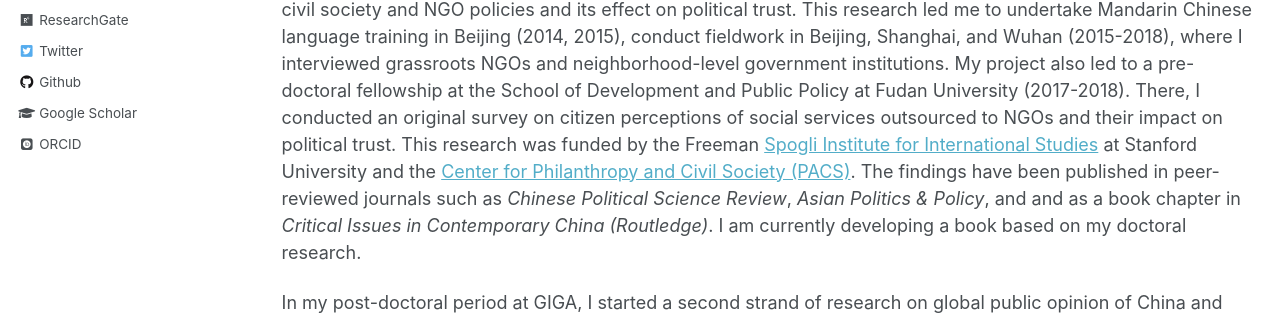
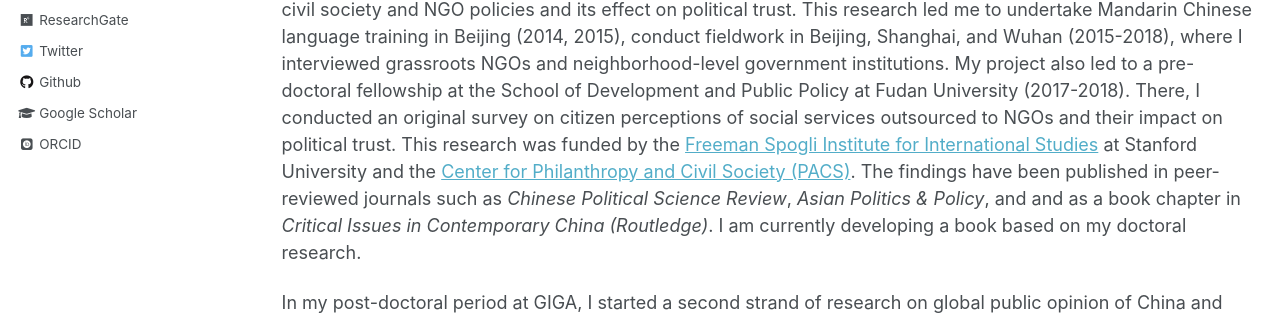
Before and after one commit to ehsong/ehsong.github.io, a Jekyll site: the page built from _pages/research.md, in a window 1280 px wide and 1344 px high. Shown: the part 381-701 px from the top of the window. Built offline with Jekyll 4.4.1, drawn with Linux system fonts in a browser that asks for light colours; some web fonts are replaced; some of the changed text lies outside the part shown.

Commit message:
Update research.md

```diff
--- a/_pages/research.md
+++ b/_pages/research.md
@@ -8,7 +8,7 @@
 {% include base_path %}
 My research centers on civil society and NGO policies in China, public attitudes towards China, China's foreign policy and international relations in Asia-Pacific. My other research area is authoritarianism and personalization of power. I have experience using a wide variety of methods including fieldwork, surveys, statistical analyses, and text analyses. More recently, I am using computational methods to collect data and applying text mining to uncover discourse and narratives, as well as quantitative analysis of survey data and survey experiments to gauage micro-level causal effects.
 
-During my doctoral studies at Stanford, I investigated NGO-state relations in China, focusing on the evolution of civil society and NGO policies and its effect on political trust. This research led me to undertake Mandarin Chinese language training in Beijing (2014, 2015), conduct fieldwork in Beijing, Shanghai, and Wuhan (2015-2018), where I interviewed grassroots NGOs and neighborhood-level government institutions. My project also led to a pre-doctoral fellowship at the School of Development and Public Policy at Fudan University (2017-2018). There, I conducted an original survey on citizen perceptions of social services outsourced to NGOs and their impact on political trust. This research was funded by the Freeman [Spogli Institute for International Studies](https://fsi.stanford.edu/) at Stanford University and the [Center for Philanthropy and Civil Society (PACS)](https://pacscenter.stanford.edu/). The findings have been published in peer-reviewed journals such as *Chinese Political Science Review*, *Asian Politics & Policy*, and and as a book chapter in *Critical Issues in Contemporary China (Routledge)*. I am currently developing a book based on my doctoral research.
+During my doctoral studies at Stanford, I investigated NGO-state relations in China, focusing on the evolution of civil society and NGO policies and its effect on political trust. This research led me to undertake Mandarin Chinese language training in Beijing (2014, 2015), conduct fieldwork in Beijing, Shanghai, and Wuhan (2015-2018), where I interviewed grassroots NGOs and neighborhood-level government institutions. My project also led to a pre-doctoral fellowship at the School of Development and Public Policy at Fudan University (2017-2018). There, I conducted an original survey on citizen perceptions of social services outsourced to NGOs and their impact on political trust. This research was funded by the [Freeman Spogli Institute for International Studies](https://fsi.stanford.edu/) at Stanford University and the [Center for Philanthropy and Civil Society (PACS)](https://pacscenter.stanford.edu/). The findings have been published in peer-reviewed journals such as *Chinese Political Science Review*, *Asian Politics & Policy*, and and as a book chapter in *Critical Issues in Contemporary China (Routledge)*. I am currently developing a book based on my doctoral research.
 
 In my post-doctoral period at GIGA, I started a second strand of research on global public opinion of China and China's foreign policy in the Asia-Pacific. This research draws from works that examine intersection between public opinion, media, and foreign policy. My findings have been published or are forthcoming in peer-reviewed journals such as *Asian Survey*, *Asian Perspective*, the *Journal of Chinese Political Science*, and *Australian Journal of International Affairs*.
 
@@ -61,7 +61,7 @@
 
 # Book Chapters
 
-<details style="display:inline"><summary>Qiaoan, Runya and Esther E. Song. 2024. <a href="https://www.taylorfrancis.com/chapters/edit/10.4324/9781003227014-4/state-civil-society-relations-china-hu-jintao-xi-jinping-runya-qiaoan-esther-song?context=ubx&refId=457ddd66-47a6-4d74-8d98-0df445118c89" target="blank_">“Changes in State-Civil Society Relations in China during Hu and Xi.” </a>In Czeslaw Tubilewicz (Eds.), <em>Critical Issues in Contemporary China</em>. Routledge.</summary><br><p>This chapter traces Chinese official discourse and regulatory frameworks concerning civil society, scrutinizing their impact on the evolution of the Chinese third sector and their broader implications for China’s governance. The analysis unfolds over two distinct eras – the Hu Era (2002–2012) and the Xi Era (2013–present) – delving into how the Party-state strategically shapes the narrative and policies of civil society. The chapter incorporates a qualitative narrative analysis of Party publications and state documents and an examination of empirical case studies. The chapter not only sheds light on the adaptation of the Party-state to maintain control over the growing third sector but also unveils the nuanced interplay between official discourse and political practice. It also offers insights into the potential trajectory of China’s future civil society governance.</p></details><br>
+<details style="display:inline"><summary>Qiaoan, Runya and Esther E. Song. 2024. <a href="https://www.taylorfrancis.com/chapters/edit/10.4324/9781003227014-4/state-civil-society-relations-china-hu-jintao-xi-jinping-runya-qiaoan-esther-song?context=ubx&refId=457ddd66-47a6-4d74-8d98-0df445118c89" target="blank_">“Changes in State-Civil Society Relations in China during Hu and Xi.” </a>In Czeslaw Tubilewicz (Eds.), <em>Critical Issues in Contemporary China</em>. Routledge.</summary><br><p>This chapter traces Chinese official discourse and regulatory frameworks concerning civil society, scrutinizing their impact on the evolution of the Chinese third sector and their broader implications for China’s governance. The analysis unfolds over two distinct eras – the Hu Era (2002–2012) and the Xi Era (2013–present) – delving into how the Party-state strategically shapes the narrative and policies of civil society. The chapter incorporates a qualitative narrative analysis of Party publications and state documents and an examination of empirical case studies. The chapter not only sheds light on the adaptation of the Party-state to maintain control over the growing third sector but also unveils the nuanced interplay between official discourse and political practice. It also offers insights into the potential trajectory of China’s future civil society governance.</p></details><
 
 # Media & Policy
 
```
